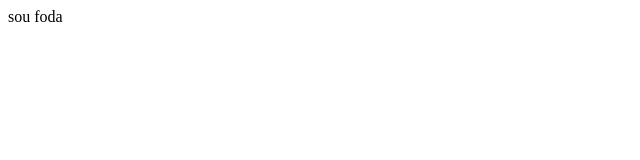
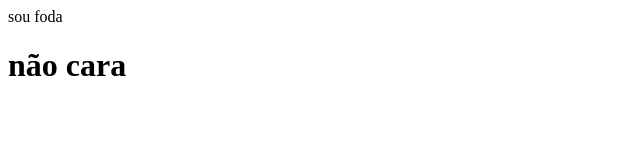
Before and after one commit to gritoty001/essseeee, a website: page www/index.html in a window 1280 px wide. Shown: the whole page, without its empty margins (0-640 px from the left). Drawn offline with Linux system fonts and the light colour scheme.

Commit message:
qualquer coisa

```diff
--- a/www/index.html
+++ b/www/index.html
@@ -15,5 +15,8 @@
 </head>
 <body>
   sou foda
+  <h1>
+    não cara
+  </h1>
 </body>
 </html>
```
